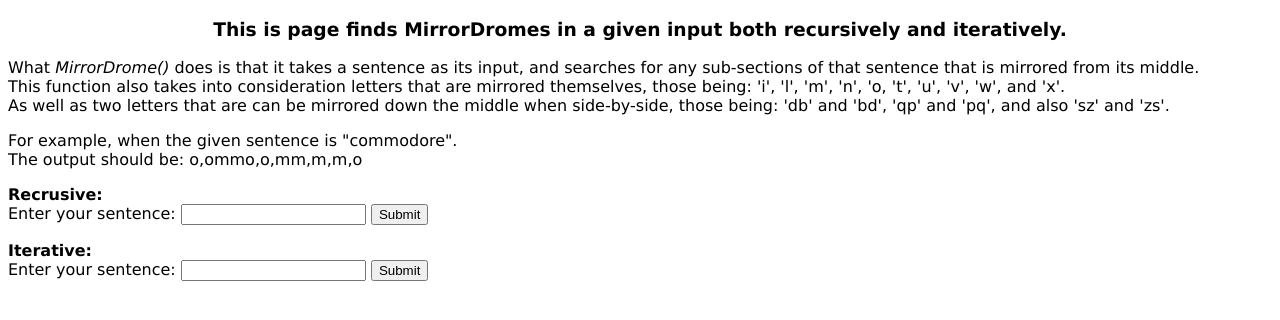
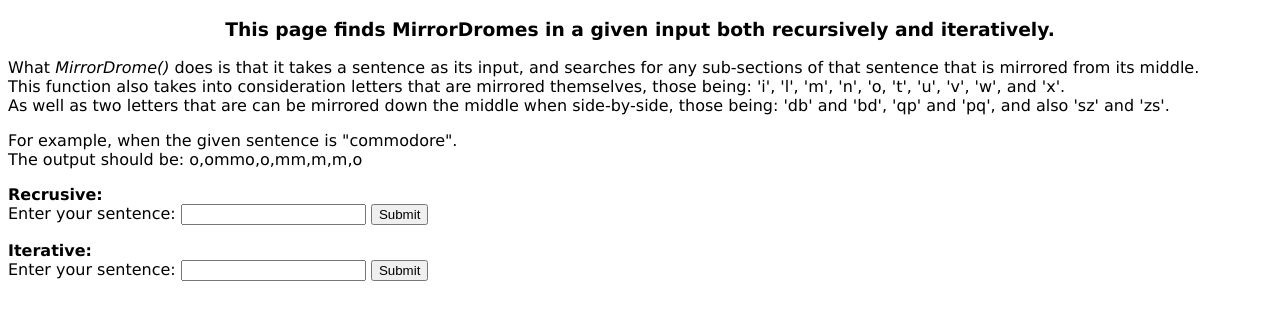
Before and after one commit to mubarizafzal/MirrorDromes, a plain HTML site: page index.html in a window 1280 px wide. Drawn offline with Linux system fonts and the light colour scheme.

Commit message:
Update index.html

```diff
--- a/index.html
+++ b/index.html
@@ -18,7 +18,7 @@
 	</head>
 	<body>
 
-		<h3> This is page finds MirrorDromes in a given input both recursively and iteratively.</h3>
+		<h3> This page finds MirrorDromes in a given input both recursively and iteratively.</h3>
 
 		<p> What <em>MirrorDrome()</em> does is that it takes a sentence as its input, and searches for any sub-sections of that sentence that is mirrored from its middle. <br>
 		This function also takes into consideration letters that are mirrored themselves, those being: 'i', 'l', 'm', 'n', 'o, 't', 'u', 'v', 'w', and 'x'. <br>
```
